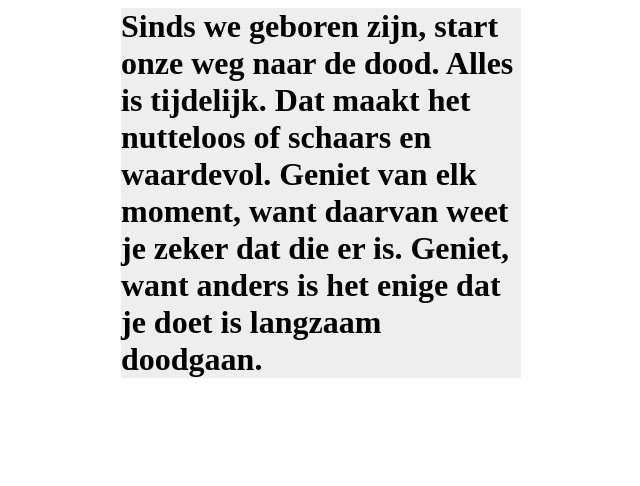
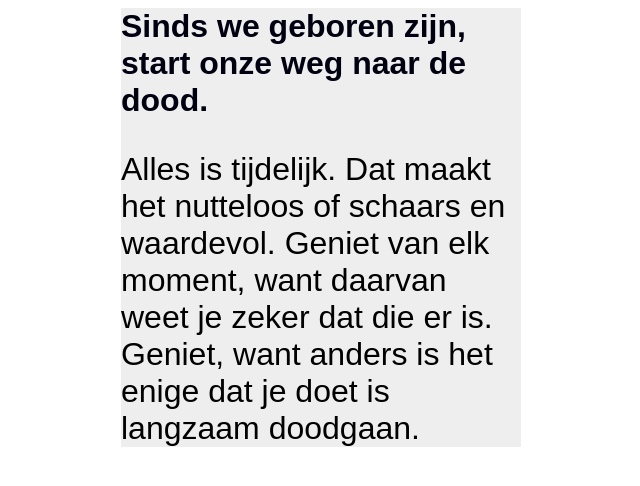
Before and after one commit to Mateis/slowlydying, a plain HTML site: page index.html in a window 1280 px wide. Shown: the whole page, without its empty margins (319-959 px from the left). Drawn offline with Linux system fonts and the light colour scheme.

Commit message:
Update index.html

```diff
--- a/index.html
+++ b/index.html
@@ -1,6 +1,6 @@
-<div style="background-color: #eee; margin: 0 auto; max-width: 25em">
-  <p style="font-size: 2em; font-family: Arial;">
-  <h1>Sinds we geboren zijn, start onze weg naar de dood.</1>
+<div style="background-color: #eee; margin: 0 auto; max-width: 25em; font-family: Arial;">
+  <h1 style="color: #010010">Sinds we geboren zijn, start onze weg naar de dood.</h1>
+  <p style="font-size: 2em;">
   Alles is tijdelijk. Dat maakt het nutteloos of schaars en waardevol. Geniet van elk moment, want daarvan weet je zeker dat die er is. Geniet, want anders is het enige dat je doet is langzaam doodgaan.
   </p>
 </div>
```
